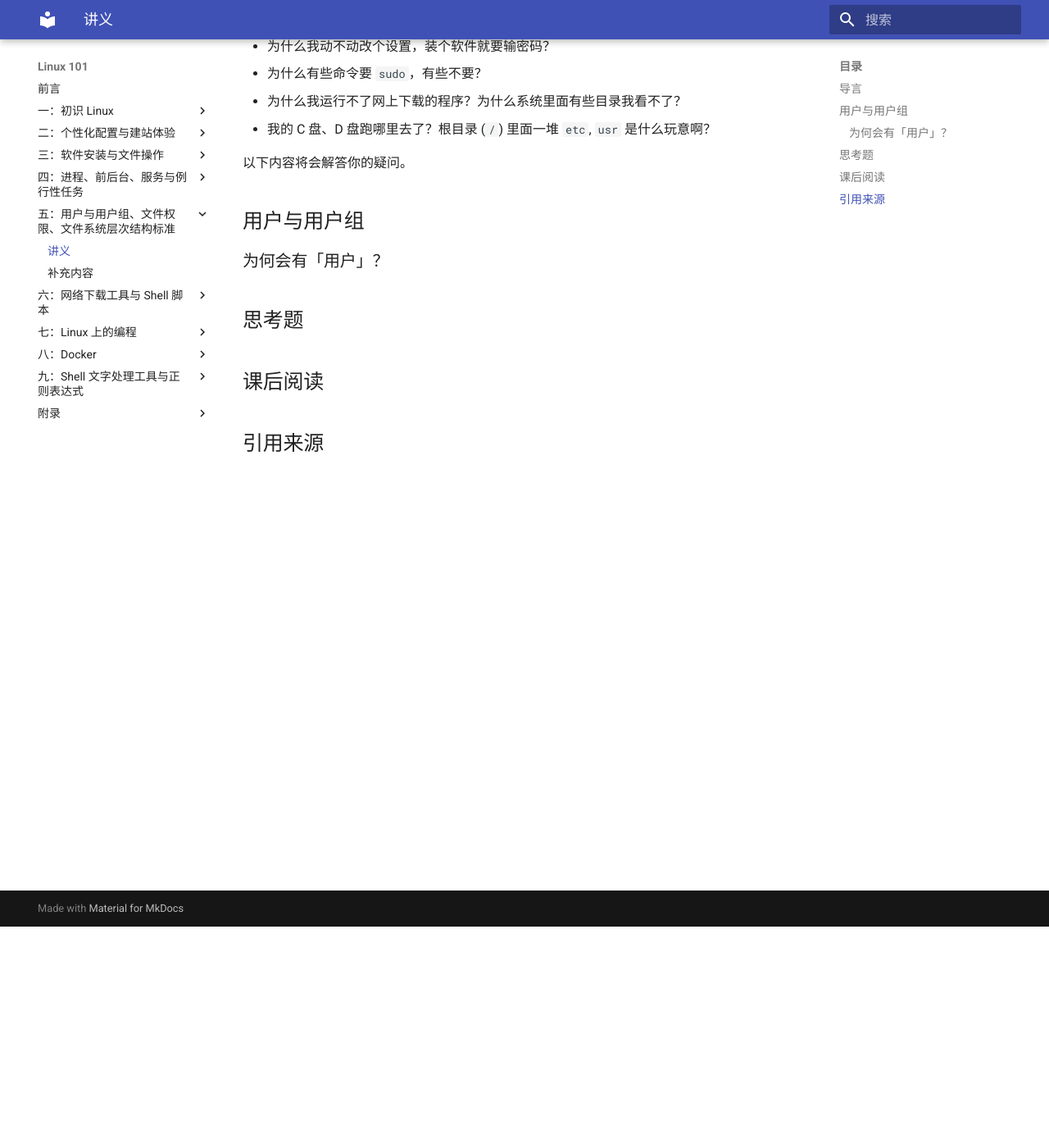
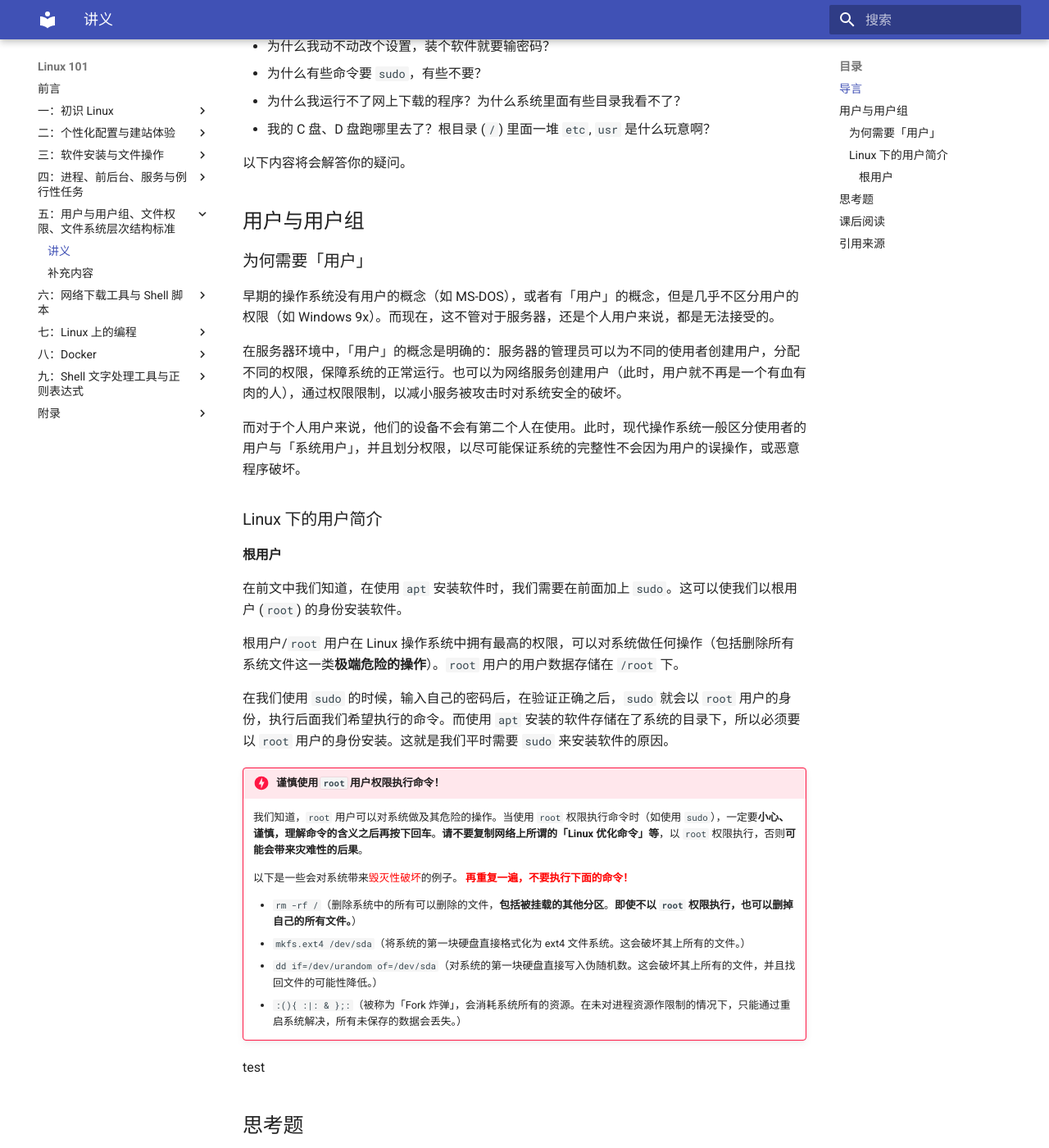
Before and after one commit to ustclug/Linux101-docs, an MkDocs documentation site: the page built from docs/Ch05/1.md, in a window 1280 px wide and 1400 px high, scrolled down 270 px. Shown: the whole window at 82% size. Built offline with MkDocs 1.6.1 and Material for MkDocs 9.7.7, drawn with Linux system fonts in a browser that asks for light colours.

Commit message:
commit current writing

```diff
--- a/docs/Ch05/1.md
+++ b/docs/Ch05/1.md
@@ -13,7 +13,35 @@
 
 ## 用户与用户组
 
-### 为何会有「用户」？
+### 为何需要「用户」
+
+早期的操作系统没有用户的概念（如 MS-DOS），或者有「用户」的概念，但是几乎不区分用户的权限（如 Windows 9x）。而现在，这不管对于服务器，还是个人用户来说，都是无法接受的。
+
+在服务器环境中，「用户」的概念是明确的：服务器的管理员可以为不同的使用者创建用户，分配不同的权限，保障系统的正常运行。也可以为网络服务创建用户（此时，用户就不再是一个有血有肉的人），通过权限限制，以减小服务被攻击时对系统安全的破坏。
+
+而对于个人用户来说，他们的设备不会有第二个人在使用。此时，现代操作系统一般区分使用者的用户与「系统用户」，并且划分权限，以尽可能保证系统的完整性不会因为用户的误操作，或恶意程序破坏。
+
+### Linux 下的用户简介
+
+#### 根用户
+
+在前文中我们知道，在使用 `apt` 安装软件时，我们需要在前面加上 `sudo`。这可以使我们以根用户 (`root`) 的身份安装软件。
+
+根用户/`root` 用户在 Linux 操作系统中拥有最高的权限，可以对系统做任何操作（包括删除所有系统文件这一类**极端危险的操作**）。`root` 用户的用户数据存储在 `/root` 下。
+
+在我们使用 `sudo` 的时候，输入自己的密码后，在验证正确之后，`sudo` 就会以 `root` 用户的身份，执行后面我们希望执行的命令。而使用 `apt` 安装的软件存储在了系统的目录下，所以必须要以 `root` 用户的身份安装。这就是我们平时需要 `sudo` 来安装软件的原因。
+
+!!! danger "谨慎使用 `root` 用户权限执行命令！"
+    我们知道，`root` 用户可以对系统做及其危险的操作。当使用 `root` 权限执行命令时（如使用 `sudo`），一定要**小心、谨慎，理解命令的含义之后再按下回车**。**请不要复制网络上所谓的「Linux 优化命令」等**，以 `root` 权限执行，否则**可能会带来灾难性的后果**。
+
+    以下是一些会对系统带来<font color='red'>毁灭性破坏</font>的例子。**<font color='red'> 再重复一遍，不要执行下面的命令！</font>**
+
+    * `rm -rf /`（删除系统中的所有可以删除的文件，**包括被挂载的其他分区**。**即使不以 `root` 权限执行，也可以删掉自己的所有文件。**）
+    * `mkfs.ext4 /dev/sda`（将系统的第一块硬盘直接格式化为 ext4 文件系统。这会破坏其上所有的文件。）
+    * `dd if=/dev/urandom of=/dev/sda`（对系统的第一块硬盘直接写入伪随机数。这会破坏其上所有的文件，并且找回文件的可能性降低。）
+    * `:(){ :|: & };:`（被称为「Fork 炸弹」，会消耗系统所有的资源。在未对进程资源作限制的情况下，只能通过重启系统解决，所有未保存的数据会丢失。）
+
+test
 
 ## 思考题
 
--- a/mkdocs.yml
+++ b/mkdocs.yml
@@ -3,6 +3,9 @@ site_name: Linux 101
 theme:
     name: 'material'
     language: 'zh'
+
+markdown_extensions:
+    - admonition
 
 nav:
     - 前言: index.md
```
